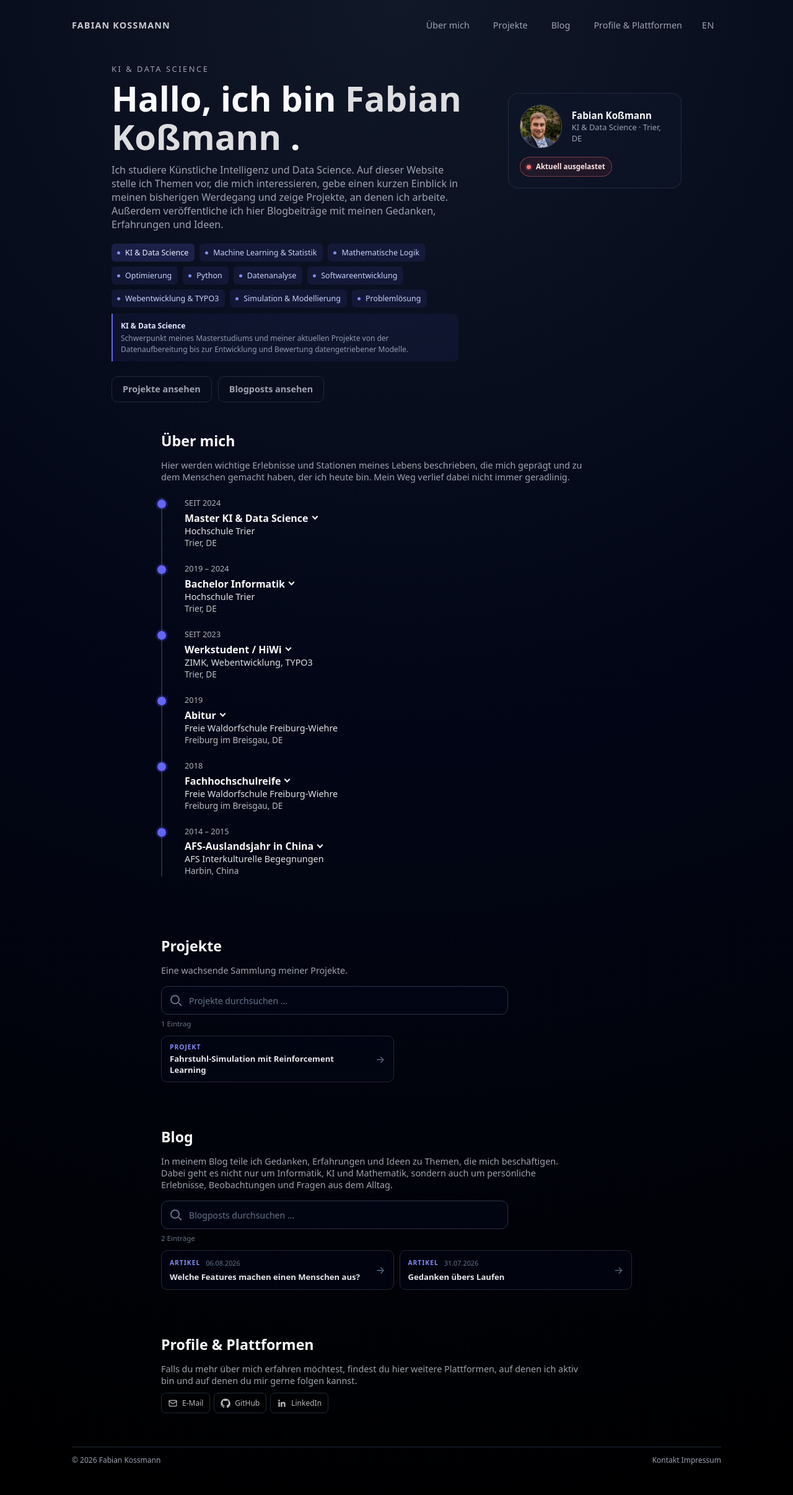
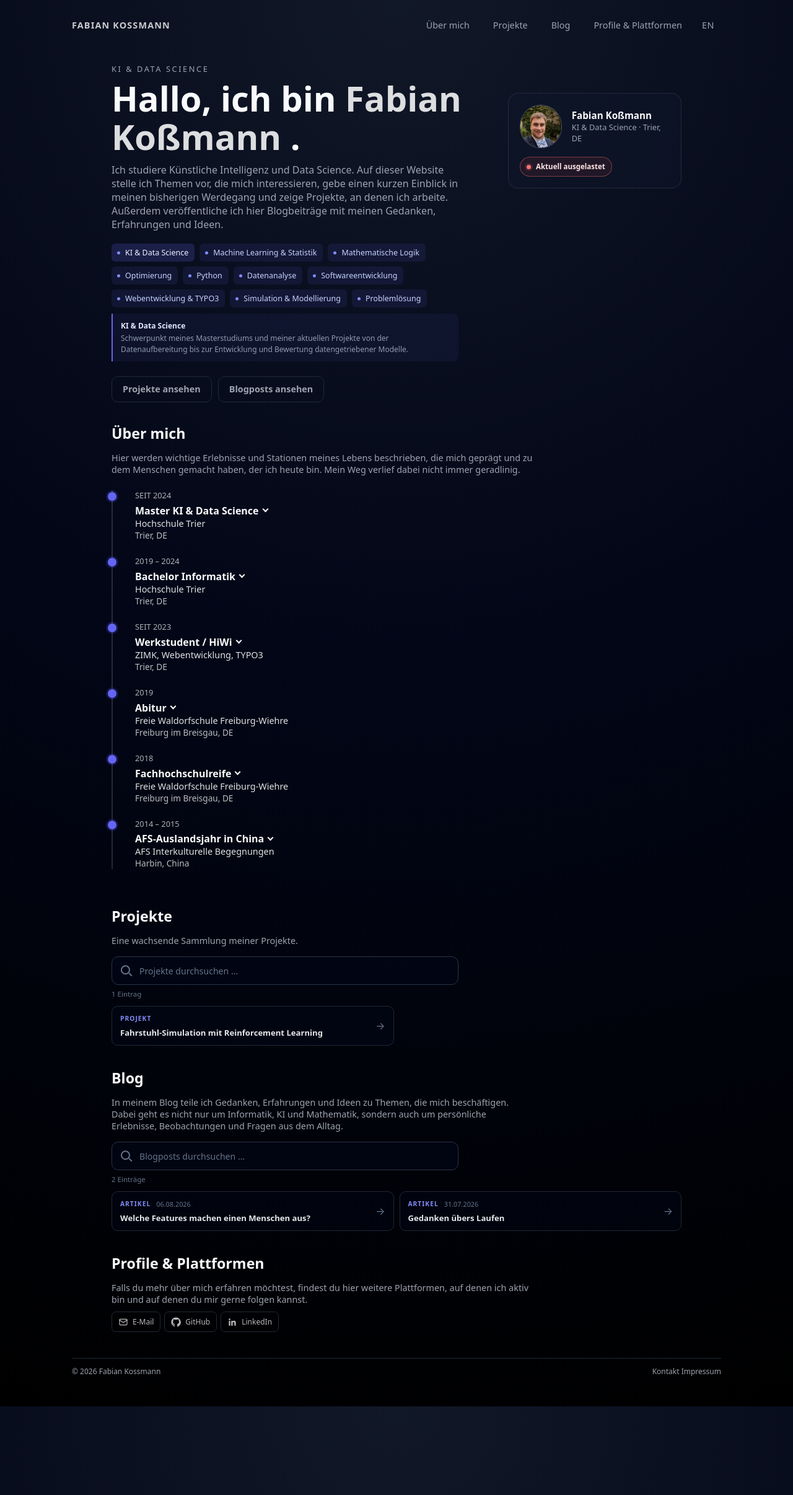
Before and after one commit to kossmanf/fabians-website, a Jekyll site: the page built from index.md, in a window 1280 px wide. Shown: the whole page at 62% size. Built offline with Jekyll 4.4.1, drawn with Linux system fonts in a browser that asks for light colours; after the commit the page ends 2269 px from its top, so only the background shows below that.

Commit message:
Align and tighten homepage sections

```diff
--- a/assets/css/style.css
+++ b/assets/css/style.css
@@ -560,10 +560,10 @@ a.btn-ghost:active {
 }
 
 .section-home {
-  max-width: 760px;
+  max-width: 920px;
   margin-right: auto;
   margin-left: auto;
-  padding: 30px 0;
+  padding: 18px 0;
   border: 0;
   border-radius: 0;
   background: transparent;
@@ -571,7 +571,7 @@ a.btn-ghost:active {
 }
 
 .section.section-home + .section.section-home {
-  margin-top: 12px;
+  margin-top: 0;
 }
 
 .section.section-home h2 {
```
